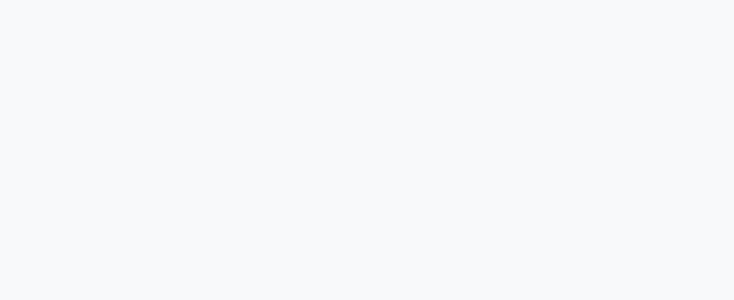
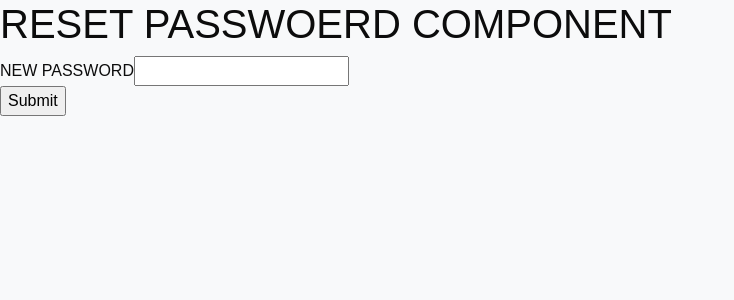
Before and after one commit to samirvithlani/25-intern-eadvertisment, a React (Vite) app: page /resetpassword/1 in a window 1280 px wide. Before the commit this address had no page. Shown: the top 300 px of the page, without its empty margins (0-734 px from the left). Built offline with nearby package versions, Linux system fonts and the light colour scheme.

Commit message:
forgotpassword

```diff
--- a/src/App.jsx
+++ b/src/App.jsx
@@ -15,6 +15,8 @@ import { AddScreen2 } from "./components/agency/AddScreen2";
 import { ViewMyScreens } from "./components/agency/ViewMyScreens";
 import { UpdateMyScreen } from "./components/agency/UpdateMyScreen";
 import { HordingList } from "./components/admin/HordingList";
+import { Twitter } from "./components/Twitter";
+import { ResetPassword } from "./components/common/ResetPassword";
 
 function App() {
   //axios.defaults.baseURL = "http://localhost:8000";
@@ -44,6 +46,9 @@ function App() {
         <Route path="/signup" element={<Signup />} />
         <Route path="/" element ={<LandingPage/>}></Route>
         <Route path ="/hordinglist" element = {<HordingList/>}></Route>
+        <Route path="/twitter" element = {<Twitter/>}></Route>
+        <Route path ="/resetpassword/:token" element={<ResetPassword/>}></Route>
+
 
         <Route path="" element={<PrivateRoutes />}>
           <Route path="/user" element={<UserSidebar />}>
--- /dev/null
+++ b/src/components/Twitter.jsx
@@ -0,0 +1,32 @@
+import axios from "axios";
+import React, { useState } from "react";
+
+export const Twitter = () => {
+  const [isLoading, setisLoading] = useState(false);
+  const getMyTwitterData = async () => {
+    const obj = {
+      userId: "67d1d9ef341a73f4101273e8",
+      //userId:localStorage.getItem("id")
+    };
+    setisLoading(true);
+    try {
+      const res = await axios.post("/twitter/scrape", obj, { timeout: 9000000 });
+      console.log(res.data);
+      if (res.status === 200) {
+        console.log(res.data);
+        setisLoading(false);
+      }
+
+    } catch (err) {
+      console.log(err);
+      setisLoading(false);
+    }
+  };
+  return (
+    <div>
+      <h1>Twitter</h1>
+      {isLoading && <h1>Loading...</h1>}
+      <button onClick={getMyTwitterData}>Get My Twitter Data</button>
+    </div>
+  );
+};
--- /dev/null
+++ b/src/components/common/ResetPassword.jsx
@@ -0,0 +1,34 @@
+import axios from 'axios'
+import React from 'react'
+import { useForm } from 'react-hook-form'
+import { useParams } from 'react-router-dom'
+
+export const ResetPassword = () => {
+    const token = useParams().token
+    const {register,handleSubmit} = useForm()
+    const submitHandler = async(data)=>{
+        //resetpasseord api..
+        const obj = {
+            token:token,
+            password:data.password
+        }
+        const res = await axios.post("/user/resetpassword",obj)
+        console.log(res.data)
+
+
+    }
+  return (
+    <div>
+        <h1>RESET PASSWOERD COMPONENT</h1>
+        <form onSubmit={handleSubmit(submitHandler)}>
+            <div>
+                <label>NEW PASSWORD</label>
+                <input type='text' {...register("password")}></input>
+            </div>
+            <div>
+                <input type='submit'></input>
+            </div>
+        </form>
+    </div>
+  )
+}
```
